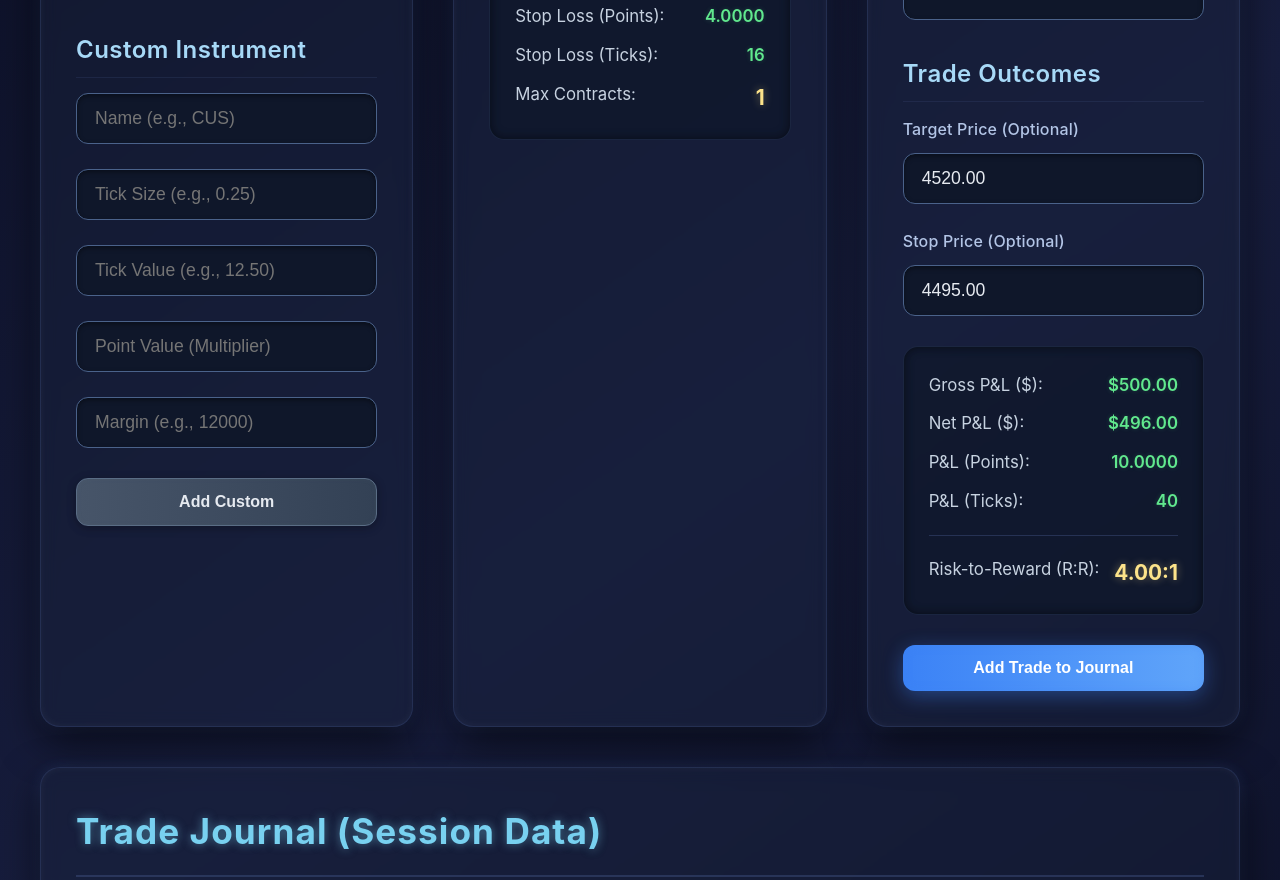
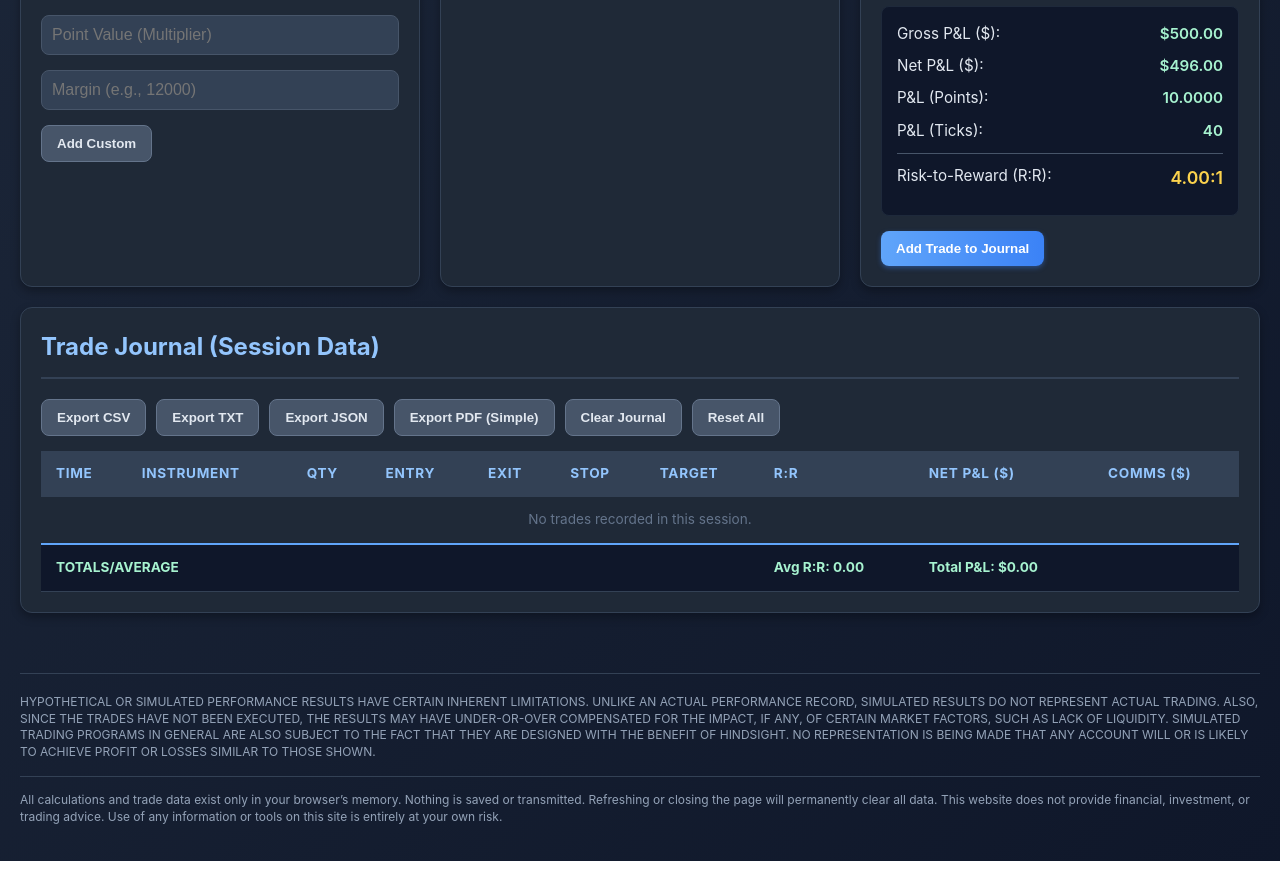
Before and after one commit to ciphertrades1/calc, a plain HTML site: page index.html in a window 1280 px wide. Shown: the part 637-1517 px from the top of the page. Drawn offline with Linux system fonts and the light colour scheme.

Commit message:
Update index.html

```diff
--- a/index.html
+++ b/index.html
@@ -3,7 +3,7 @@
 <head>
     <meta charset="UTF-8">
     <meta name="viewport" content="width=device-width, initial-scale=1.0">
-    <title>Quantum Futures Terminal</title>
+    <title>Offline Futures Trading Calculator</title>
     <style>
         /* General Reset & Typography */
         *, *::before, *::after {
@@ -14,32 +14,26 @@
 
         body {
             font-family: -apple-system, BlinkMacSystemFont, "Segoe UI", Roboto, Oxygen-Sans, Ubuntu, Cantarell, "Helvetica Neue", sans-serif;
-            background: linear-gradient(145deg, #090c1f 0%, #171d3d 50%, #090c1f 100%); /* Deep, immersive space gradient */
-            color: #e6eaf0;
+            background: linear-gradient(135deg, #1e293b 0%, #0f172a 100%); /* Dark gradient background */
+            color: #e2e8f0;
             line-height: 1.6;
-            padding: clamp(15px, 4vw, 40px); /* Responsive padding */
+            padding: 20px;
             min-height: 100vh;
-            display: flex;
-            flex-direction: column;
-            align-items: center;
-            overflow-x: hidden; /* Prevent horizontal scroll from body */
         }
 
         /* Container and Layout */
         .container {
-            max-width: 1600px; /* Wider for desktop */
-            width: 100%;
+            max-width: 1400px;
             margin: 0 auto;
             display: grid;
-            gap: clamp(20px, 5vw, 40px); /* Responsive gap */
-            grid-template-columns: 1fr; /* Single column on mobile by default */
-            position: relative;
+            gap: 20px;
+            grid-template-columns: 1fr;
         }
 
         /* Desktop Layout (Multi-panel grid) */
         @media (min-width: 1024px) {
             .container {
-                grid-template-columns: repeat(3, 1fr);
+                grid-template-columns: 1fr 1fr 1fr;
                 grid-template-rows: auto auto 1fr;
             }
             .instrument-section {
@@ -64,271 +58,181 @@
             }
         }
 
-        /* Cards/Panels - Futuristic Glassmorphism/Neumorphism Hybrid */
+        /* Cards/Panels */
         .card {
-            background: rgba(25, 35, 60, 0.4); /* Semi-transparent background */
-            backdrop-filter: blur(8px); /* Glassmorphism blur */
-            border: 1px solid rgba(70, 90, 140, 0.3); /* Subtle, glowing border */
-            border-radius: 20px; /* Smoother, larger radius */
-            padding: clamp(20px, 5vw, 35px); /* Responsive padding */
-            box-shadow:
-                0 15px 40px rgba(0, 0, 0, 0.6), /* Deeper bottom shadow */
-                0 0 15px rgba(100, 150, 250, 0.15), /* Subtle blue outer glow */
-                inset 0 0 8px rgba(255, 255, 255, 0.05); /* Inner highlight */
-            transition: transform 0.3s ease-in-out, box-shadow 0.3s ease-in-out, background 0.3s ease-in-out;
+            background-color: #1f2937;
+            padding: 20px;
+            border-radius: 12px;
+            box-shadow: 0 4px 10px rgba(0, 0, 0, 0.3);
+            border: 1px solid #334155;
+            transition: transform 0.2s;
         }
 
         .card:hover {
-            transform: translateY(-8px) scale(1.01); /* More pronounced lift and slight scale */
-            box-shadow:
-                0 25px 50px rgba(0, 0, 0, 0.7),
-                0 0 25px rgba(100, 150, 250, 0.3), /* Stronger outer glow */
-                inset 0 0 10px rgba(255, 255, 255, 0.1);
-            background: rgba(30, 45, 75, 0.5); /* Slightly darker on hover */
+            transform: translateY(-2px);
+            box-shadow: 0 6px 15px rgba(0, 0, 0, 0.4);
         }
 
         h2 {
-            font-size: clamp(1.6rem, 5vw, 2.2rem); /* Fluid heading size */
-            margin-bottom: clamp(20px, 4vw, 30px);
-            color: #78d1f0; /* Aqua-blue accent for headings */
-            text-shadow: 0 0 10px rgba(120, 209, 240, 0.5); /* Subtle glow for headings */
-            font-weight: 700;
-            letter-spacing: 0.03em; /* Slight letter spacing */
-            border-bottom: 2px solid rgba(70, 90, 140, 0.4);
-            padding-bottom: clamp(10px, 2vw, 15px);
+            font-size: 1.5rem;
+            margin-bottom: 20px;
+            color: #93c5fd;
+            border-bottom: 2px solid #334155;
+            padding-bottom: 10px;
         }
 
-        h3 {
-            font-size: clamp(1.1rem, 3.5vw, 1.5rem);
-            margin-top: clamp(25px, 5vw, 35px);
-            margin-bottom: clamp(10px, 2vw, 15px);
-            color: #a7d9f7;
-            font-weight: 600;
-            letter-spacing: 0.02em;
-            border-bottom: 1px solid rgba(70, 90, 140, 0.2);
-            padding-bottom: clamp(5px, 1.5vw, 8px);
-        }
-
-        /* Input Styles - Modern & Functional */
+        /* Input Styles */
         .input-group {
-            margin-bottom: clamp(15px, 3vw, 25px);
-            width: 100%;
+            margin-bottom: 15px;
         }
 
         label {
             display: block;
-            margin-bottom: clamp(5px, 1.5vw, 10px);
-            font-size: clamp(0.9rem, 2.5vw, 1rem);
-            color: #b3c5e6;
+            margin-bottom: 5px;
+            font-size: 0.9rem;
+            color: #cbd5e1;
             font-weight: 500;
-            letter-spacing: 0.01em;
         }
 
         input[type="number"], input[type="text"], select {
             width: 100%;
-            padding: clamp(10px, 3vw, 14px) clamp(12px, 3.5vw, 18px); /* Responsive padding */
-            border-radius: 12px;
-            border: 1px solid #4a628a;
-            background: #0f172a; /* Dark background for inputs */
-            color: #e6eaf0;
-            font-size: clamp(0.95rem, 3vw, 1.1rem);
-            transition: border-color 0.2s ease, box-shadow 0.2s ease, background-color 0.2s ease;
-            box-shadow: inset 0 2px 5px rgba(0, 0, 0, 0.4); /* Inset shadow for depth */
+            padding: 10px;
+            border-radius: 8px;
+            border: 1px solid #475569;
+            background-color: #334155;
+            color: #e2e8f0;
+            font-size: 1rem;
+            transition: border-color 0.2s, box-shadow 0.2s;
         }
 
         input[type="number"]:focus, input[type="text"]:focus, select:focus {
             border-color: #60a5fa;
             outline: none;
-            box-shadow:
-                0 0 0 4px rgba(96, 165, 250, 0.3), /* Outer focus glow */
-                inset 0 2px 8px rgba(0, 0, 0, 0.6); /* Deeper inset shadow */
-            background-color: #121c2c;
+            box-shadow: 0 0 0 3px rgba(96, 165, 250, 0.5);
         }
 
-        /* Output Display - Clean & Highlighted */
+        /* Output Display */
         .output-panel {
-            margin-top: clamp(20px, 4vw, 30px);
-            padding: clamp(18px, 4vw, 25px);
-            border-radius: 15px;
-            background: rgba(15, 23, 42, 0.7); /* Slightly darker background than card */
-            border: 1px solid rgba(70, 90, 140, 0.2);
-            box-shadow: inset 0 0 10px rgba(0, 0, 0, 0.5);
+            margin-top: 20px;
+            padding: 15px;
+            border-radius: 8px;
+            background-color: #0f172a;
+            border: 1px solid #1e293b;
         }
 
         .output-panel p {
             display: flex;
             justify-content: space-between;
-            margin-bottom: clamp(8px, 2vw, 12px);
-            font-size: clamp(0.95rem, 2.8vw, 1.05rem);
-            color: #c7d2e0;
-        }
-
-        .output-panel p:last-child {
-            margin-bottom: 0;
+            margin-bottom: 8px;
+            font-size: 0.95rem;
         }
 
         .output-panel p strong {
-            color: #61e88e; /* Vibrant green for positive outcomes */
+            color: #a7f3d0;
             font-weight: 600;
-            text-align: right;
-            text-shadow: 0 0 5px rgba(97, 232, 142, 0.2);
         }
 
         .output-panel p.highlight strong {
-            color: #fce38a; /* Bright gold for key results */
-            font-size: clamp(1.1rem, 3.5vw, 1.3rem);
-            font-weight: 700;
-            text-shadow: 0 0 8px rgba(252, 227, 138, 0.4);
+            color: #fcd34d;
+            font-size: 1.1rem;
         }
 
-        /* Button Styles - Dynamic & Interactive */
+        /* Button Styles */
         .button-group {
             display: flex;
-            gap: clamp(10px, 2.5vw, 15px);
-            margin-top: clamp(20px, 4vw, 30px);
-            flex-wrap: wrap; /* Ensure buttons wrap on mobile */
-            justify-content: flex-start;
+            gap: 10px;
+            margin-top: 15px;
+            flex-wrap: wrap;
         }
 
         .btn {
-            padding: clamp(10px, 3vw, 14px) clamp(15px, 4vw, 22px);
-            border-radius: 12px;
+            padding: 10px 15px;
+            border-radius: 8px;
             border: none;
             cursor: pointer;
             font-weight: 600;
-            font-size: clamp(0.9rem, 2.8vw, 1rem);
-            transition: all 0.25s ease;
-            flex-grow: 1;
-            min-width: clamp(100px, 25vw, 150px); /* Maintain reasonable button width */
-            position: relative;
-            overflow: hidden;
+            transition: background-color 0.2s, transform 0.1s, box-shadow 0.2s;
         }
 
         .btn-primary {
-            background: linear-gradient(90deg, #3b82f6, #60a5fa);
+            background: linear-gradient(90deg, #60a5fa, #3b82f6);
             color: #ffffff;
-            box-shadow: 0 5px 20px rgba(59, 130, 246, 0.4), 0 0 10px rgba(59, 130, 246, 0.3) inset;
+            box-shadow: 0 2px 5px rgba(59, 130, 246, 0.4);
         }
 
         .btn-primary:hover {
-            background: linear-gradient(90deg, #60a5fa, #3b82f6);
-            transform: translateY(-4px) scale(1.02);
-            box-shadow: 0 8px 25px rgba(59, 130, 246, 0.6), 0 0 15px rgba(59, 130, 246, 0.4) inset;
+            background: linear-gradient(90deg, #3b82f6, #60a5fa);
+            transform: translateY(-1px);
         }
 
         .btn-secondary {
-            background: linear-gradient(90deg, #475569, #334155);
-            color: #e6eaf0;
-            border: 1px solid #5a6d85;
-            box-shadow: 0 2px 10px rgba(0, 0, 0, 0.3), 0 0 5px rgba(100, 116, 139, 0.1) inset;
+            background-color: #475569;
+            color: #e2e8f0;
+            border: 1px solid #64748b;
         }
 
         .btn-secondary:hover {
-            background: linear-gradient(90deg, #334155, #475569);
-            transform: translateY(-2px) scale(1.01);
-            box-shadow: 0 4px 15px rgba(0, 0, 0, 0.4), 0 0 8px rgba(100, 116, 139, 0.2) inset;
+            background-color: #64748b;
         }
 
-        /* Trade Journal Table - Highly Responsive & Stylish */
+        /* Trade Journal Table */
         .journal-container {
-            overflow-x: auto; /* Ensures horizontal scrolling for the table if needed */
-            margin-top: clamp(20px, 4vw, 30px);
-            border-radius: 15px;
-            box-shadow: inset 0 0 15px rgba(0, 0, 0, 0.4);
-            background: rgba(15, 23, 42, 0.6); /* Slightly transparent for the table background */
-            -webkit-overflow-scrolling: touch; /* Smooth scrolling on iOS */
+            overflow-x: auto;
         }
 
         .journal-table {
             width: 100%;
             border-collapse: collapse;
-            font-size: clamp(0.75rem, 2.2vw, 0.9rem); /* Fluid font size for table */
-            min-width: 800px; /* Minimum width to prevent excessive scrunching */
+            margin-top: 15px;
+            font-size: 0.85rem;
         }
 
-        @media (max-width: 768px) {
-            .journal-table {
-                min-width: 600px; /* Adjust min-width for tablet */
-            }
-        }
-        @media (max-width: 480px) {
-            .journal-table {
-                min-width: 500px; /* Further adjust min-width for iPhone-like screens */
-            }
-        }
-
-
         .journal-table th, .journal-table td {
-            padding: clamp(10px, 2.5vw, 16px) clamp(12px, 3vw, 20px);
+            padding: 12px 15px;
             text-align: left;
-            border-bottom: 1px solid rgba(70, 90, 140, 0.25);
-            white-space: nowrap; /* Keep content on one line to ensure table scroll */
+            border-bottom: 1px solid #334155;
         }
 
         .journal-table th {
-            background-color: #202e42;
+            background-color: #334155;
             color: #93c5fd;
             text-transform: uppercase;
-            letter-spacing: 0.06em;
+            letter-spacing: 0.05em;
             font-weight: 700;
             position: sticky;
             top: 0;
-            z-index: 1;
-            background: linear-gradient(180deg, #202e42, #18253a); /* Header gradient */
-        }
-
-        .journal-table tbody tr {
-            transition: background-color 0.2s ease;
         }
 
         .journal-table tbody tr:hover {
-            background-color: rgba(35, 45, 70, 0.7); /* More transparent on hover */
+            background-color: #1e293b;
         }
 
         .summary-row td {
-            background: linear-gradient(90deg, #283a54, #1a273b);
+            background-color: #0f172a;
             font-weight: bold;
             color: #a7f3d0;
             border-top: 2px solid #60a5fa;
-            padding: clamp(15px, 3.5vw, 22px) clamp(18px, 4vw, 25px);
-            font-size: clamp(0.95rem, 2.8vw, 1.1rem);
-            text-shadow: 0 0 8px rgba(167, 243, 208, 0.3);
         }
 
-        /* Disclaimers - Elegant & Subdued */
+        /* Disclaimers */
         .disclaimer-section {
-            margin-top: clamp(40px, 8vw, 70px);
-            padding-top: clamp(25px, 5vw, 40px);
-            border-top: 1px solid rgba(70, 90, 140, 0.3);
-            font-size: clamp(0.7rem, 2vw, 0.8rem);
-            color: #8b9eb8;
-            text-align: center;
-            max-width: 900px;
-            width: 100%;
-            line-height: 1.6;
+            margin-top: 40px;
+            padding-top: 20px;
+            border-top: 1px solid #334155;
+            font-size: 0.75rem;
+            color: #94a3b8;
         }
 
         .disclaimer-section p {
-            margin-bottom: clamp(15px, 3vw, 25px);
+            margin-bottom: 15px;
+            line-height: 1.4;
         }
 
         .disclaimer-section hr {
             border: 0;
             height: 1px;
-            background-color: rgba(70, 90, 140, 0.2);
-            margin: clamp(15px, 3vw, 25px) auto;
-            width: 70%;
-        }
-
-        /* Mobile Specific Adjustments for buttons and layout */
-        @media (max-width: 480px) {
-            .button-group {
-                flex-direction: column; /* Stack buttons vertically on very small screens */
-            }
-            .btn {
-                width: 100%;
-                min-width: unset;
-            }
+            background-color: #334155;
+            margin: 15px 0;
         }
 
     </style>
@@ -336,7 +240,8 @@
 <body>
 
     <div class="container">
-        <!-- Instrument Selector and Specs --><section class="card instrument-section">
+        <!-- Instrument Selector and Specs -->
+        <section class="card instrument-section">
             <h2>Instrument & Margin</h2>
             <div class="input-group">
                 <label for="instrument-select">Select Instrument</label>
@@ -352,7 +257,7 @@
                 <p>Leverage: <strong id="output-leverage">0x</strong></p>
             </div>
 
-            <h3>Custom Instrument</h3>
+            <h3 style="margin-top: 20px; color: #cbd5e1; font-size: 1.2rem; border-bottom: 1px solid #334155; padding-bottom: 5px;">Custom Instrument</h3>
             <div id="custom-instrument-form">
                 <div class="input-group"><input type="text" id="custom-name" placeholder="Name (e.g., CUS)"></div>
                 <div class="input-group"><input type="number" id="custom-tick-size" placeholder="Tick Size (e.g., 0.25)" step="any"></div>
@@ -366,7 +271,8 @@
 
         </section>
 
-        <!-- Position Size & Risk Calculator --><section class="card risk-calculator">
+        <!-- Position Size & Risk Calculator -->
+        <section class="card risk-calculator">
             <h2>Position Size & Risk</h2>
             <div class="input-group">
                 <label for="account-balance">Account Balance ($)</label>
@@ -389,7 +295,8 @@
             </div>
         </section>
 
-        <!-- P&L and Simulation Calculator --><section class="card pnl-calculator">
+        <!-- P&L and Simulation Calculator -->
+        <section class="card pnl-calculator">
             <h2>P&L & Simulation</h2>
             <div class="input-group">
                 <label for="entry-price">Entry Price</label>
@@ -408,7 +315,7 @@
                 <input type="number" id="commission" value="4.00" min="0" step="0.01" oninput="updateCalculators()">
             </div>
 
-            <h3>Trade Outcomes</h3>
+            <h3 style="margin-top: 10px; color: #cbd5e1; font-size: 1.1rem;">Trade Outcomes</h3>
             <div class="input-group">
                 <label for="target-price">Target Price (Optional)</label>
                 <input type="number" id="target-price" value="4520.00" step="any" oninput="updateCalculators()">
@@ -424,7 +331,7 @@
                 <p>Net P&L ($): <strong id="output-net-pnl">$0.00</strong></p>
                 <p>P&L (Points): <strong id="output-pnl-points">0.00</strong></p>
                 <p>P&L (Ticks): <strong id="output-pnl-ticks">0</strong></p>
-                <hr style="border: 0; height: 1px; background-color: rgba(70, 90, 140, 0.4); margin: clamp(15px, 3vw, 20px) 0;">
+                <hr style="border: 0; height: 1px; background-color: #475569; margin: 10px 0;">
                 <p class="highlight">Risk-to-Reward (R:R): <strong id="output-rr">0.00:1</strong></p>
             </div>
             <div class="button-group">
@@ -432,7 +339,8 @@
             </div>
         </section>
 
-        <!-- Trade Journal --><section class="card journal-section">
+        <!-- Trade Journal -->
+        <section class="card journal-section">
             <h2>Trade Journal (Session Data)</h2>
             <div class="button-group">
                 <button class="btn btn-secondary" onclick="exportJournal('csv')">Export CSV</button>
@@ -460,7 +368,8 @@
                         </tr>
                     </thead>
                     <tbody id="journal-body">
-                        <!-- Trades will be inserted here --></tbody>
+                        <!-- Trades will be inserted here -->
+                    </tbody>
                     <tfoot>
                         <tr class="summary-row">
                             <td colspan="7">TOTALS/AVERAGE</td>
@@ -473,7 +382,8 @@
             </div>
         </section>
 
-        <!-- Disclaimers --><section class="disclaimer-section">
+        <!-- Disclaimers -->
+        <section class="disclaimer-section">
             <p>HYPOTHETICAL OR SIMULATED PERFORMANCE RESULTS HAVE CERTAIN INHERENT LIMITATIONS. UNLIKE AN ACTUAL PERFORMANCE RECORD, SIMULATED RESULTS DO NOT REPRESENT ACTUAL TRADING. ALSO, SINCE THE TRADES HAVE NOT BEEN EXECUTED, THE RESULTS MAY HAVE UNDER-OR-OVER COMPENSATED FOR THE IMPACT, IF ANY, OF CERTAIN MARKET FACTORS, SUCH AS LACK OF LIQUIDITY. SIMULATED TRADING PROGRAMS IN GENERAL ARE ALSO SUBJECT TO THE FACT THAT THEY ARE DESIGNED WITH THE BENEFIT OF HINDSIGHT. NO REPRESENTATION IS BEING MADE THAT ANY ACCOUNT WILL OR IS LIKELY TO ACHIEVE PROFIT OR LOSSES SIMILAR TO THOSE SHOWN.</p>
             <hr>
             <p>All calculations and trade data exist only in your browser’s memory. Nothing is saved or transmitted. Refreshing or closing the page will permanently clear all data. This website does not provide financial, investment, or trading advice. Use of any information or tools on this site is entirely at your own risk.</p>
@@ -699,7 +609,7 @@
             }
 
             const { netPnL, rr } = calculatePnLAndRR(inst);
-            const timestamp = new Date().toLocaleTimeString('en-US', {hour: '2-digit', minute:'2-digit', second:'2-digit'});
+            const timestamp = new Date().toLocaleTimeString();
 
             const trade = {
                 timestamp,
@@ -725,7 +635,7 @@
             let totalRR = 0;
 
             if (tradeJournal.length === 0) {
-                body.innerHTML = '<tr><td colspan="10" style="text-align: center; color: #64748b; padding: 20px;">No trades recorded in this session.</td></tr>';
+                body.innerHTML = '<tr><td colspan="10" style="text-align: center; color: #64748b;">No trades recorded in this session.</td></tr>';
                 document.getElementById('summary-total-pnl').textContent = 'Total P&L: $0.00';
                 document.getElementById('summary-avg-rr').textContent = 'Avg R:R: 0.00';
                 return;
@@ -810,33 +720,33 @@
                     content = [
                         header.join(','),
                         ...data.map(row => row.join(','))
-                    ].join('\n') + '\n\nSummary:\n' + summary.join(', ');
+                    ].join('\n') + '\n\n' + summary.join(', ');
                     mimeType = 'text/csv';
-                    filename = 'quantum_journal.csv';
+                    filename = 'futures_journal.csv';
                     break;
                 case 'txt':
-                    content = 'Quantum Futures Terminal - Trade Journal\n\n' +
+                    content = 'Futures Trading Journal\n\n' +
                               header.join('\t') + '\n' +
                               data.map(row => row.join('\t')).join('\n') +
                               '\n\nSummary:\n' + summary.join(' | ');
                     mimeType = 'text/plain';
-                    filename = 'quantum_journal.txt';
+                    filename = 'futures_journal.txt';
                     break;
                 case 'json':
                     content = JSON.stringify({ trades: tradeJournal, summary: { totalPnL: tradeJournal.reduce((sum, t) => sum + t.netPnL, 0), averageRR: totalRR / tradeJournal.length } }, null, 2);
                     mimeType = 'application/json';
-                    filename = 'quantum_journal.json';
+                    filename = 'futures_journal.json';
                     break;
                 case 'pdf':
                     // Simple PDF generation using a Data URI, simulating a basic document.
                     // True PDF generation is complex and requires libraries, which are forbidden.
                     content = 'data:text/html;charset=utf-8,' + encodeURIComponent(`
-                        <html><head><title>Quantum Futures Journal PDF</title><style>
-                        body{font-family:sans-serif;margin:40px;color:#333;} h1{color:#111;} table{width:100%;border-collapse:collapse;margin-top:20px;}
-                        th,td{border:1px solid #ccc;padding:10px;text-align:left;} th{background-color:#eee;font-weight:bold;}
-                        .summary{margin-top:30px;font-weight:bold;color:#111;}
+                        <html><head><title>Futures Journal PDF</title><style>
+                        body{font-family:sans-serif;margin:40px;} table{width:100%;border-collapse:collapse;}
+                        th,td{border:1px solid #000;padding:8px;text-align:left;} th{background-color:#eee;}
+                        .summary{margin-top:20px;font-weight:bold;}
                         </style></head><body>
-                        <h1>Quantum Futures Terminal - Trade Journal</h1>
+                        <h1>Futures Trading Journal</h1>
                         <table>
                             <thead><tr>${header.map(h => `<th>${h}</th>`).join('')}</tr></thead>
                             <tbody>${data.map(row => `<tr>${row.map(c => `<td>${c}</td>`).join('')}</tr>`).join('')}</tbody>
@@ -845,11 +755,11 @@
                             <p>${document.getElementById('summary-total-pnl').textContent}</p>
                             <p>${document.getElementById('summary-avg-rr').textContent}</p>
                         </div>
-                        <p style="margin-top: 50px; font-size: 10px; color:#666;">Disclaimer: This is a simulated performance record only.</p>
+                        <p style="margin-top: 50px; font-size: 10px;">Disclaimer: This is a simulated performance record only.</p>
                         </body></html>
                     `);
                     mimeType = 'application/pdf'; // This will prompt the browser to print/save as PDF
-                    filename = 'quantum_journal.pdf';
+                    filename = 'futures_journal.pdf';
 
                     const printWindow = window.open('about:blank', '_blank');
                     printWindow.document.write(decodeURIComponent(content).replace('application/pdf', 'text/html'));
```
